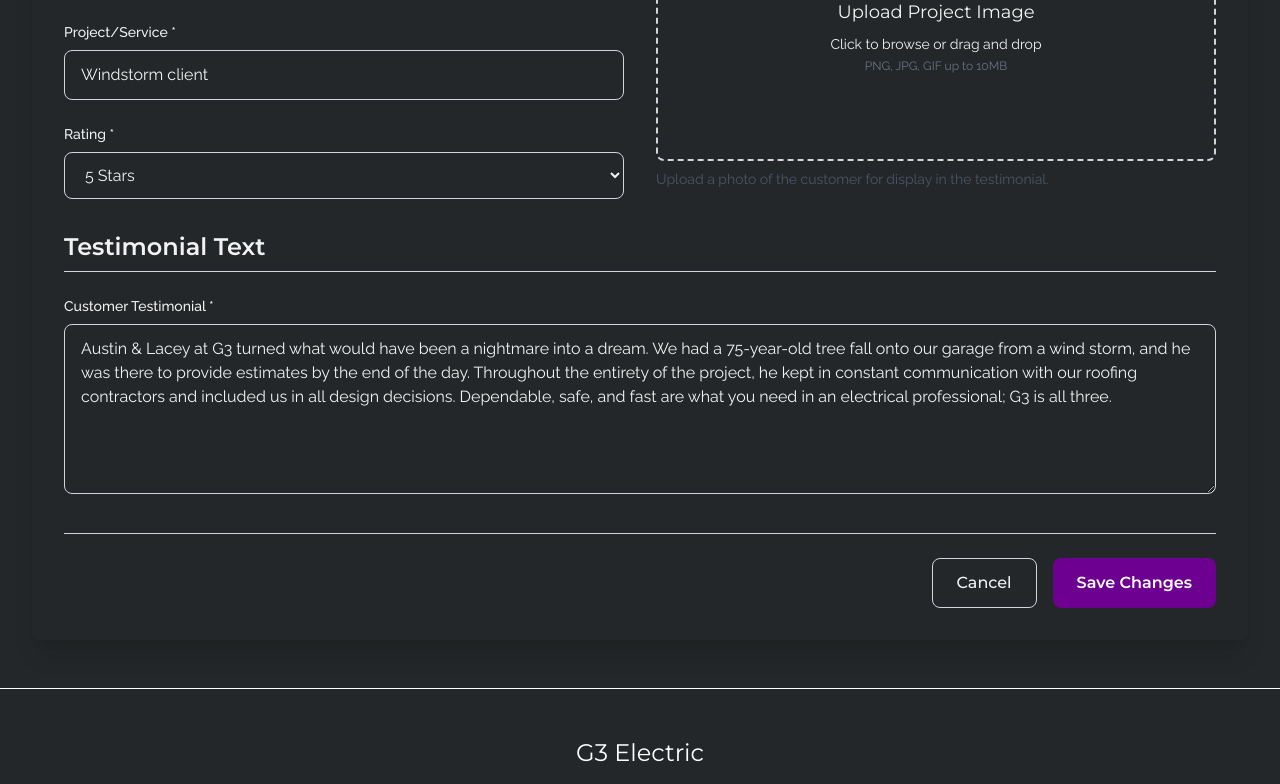
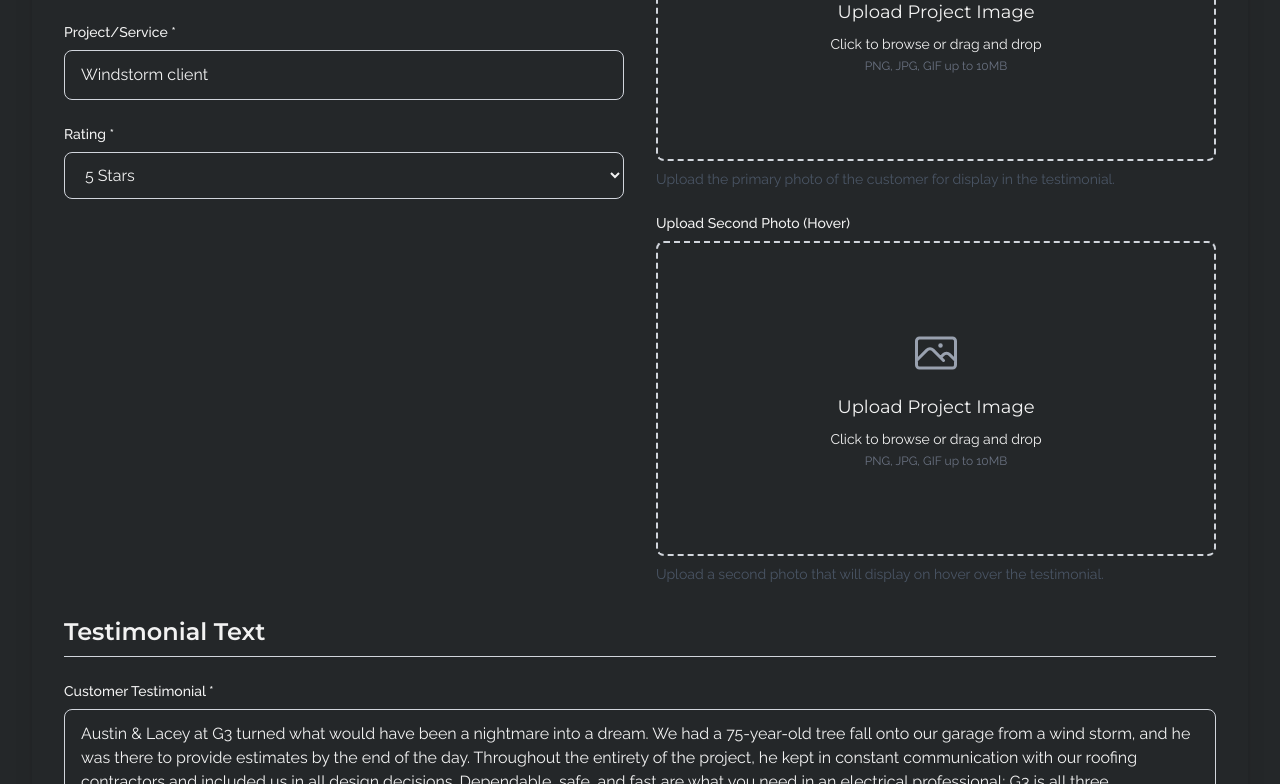
Before and after one commit to g3electricdsm-design/g3, a Next.js app: page /admin/testimonials/1/edit in a window 1280 px wide. Shown: the part 672-1456 px from the top of the page. Built offline with nearby package versions, Linux system fonts and the light colour scheme; a web font is replaced by a local one.

Commit message:
Add hover image functionality to testimonials with second image upload

```diff
--- a/src/app/admin/testimonials/[id]/edit/page.tsx
+++ b/src/app/admin/testimonials/[id]/edit/page.tsx
@@ -19,7 +19,8 @@ export default function EditTestimonialPage() {
     project: '',
     rating: 5,
     text: '',
-    image: ''
+    image: '',
+    image2: ''
   });
 
   const [isLoading, setIsLoading] = useState(true);
@@ -59,6 +60,21 @@ export default function EditTestimonialPage() {
         setFormData(prev => ({
           ...prev,
           image: dataUrl
+        }));
+      };
+      reader.readAsDataURL(imageFile);
+    }
+  };
+
+  const handleImage2Change = (imageFile: File | null) => {
+    if (imageFile) {
+      // Convert file to base64 data URL for persistence
+      const reader = new FileReader();
+      reader.onload = (e) => {
+        const dataUrl = e.target?.result as string;
+        setFormData(prev => ({
+          ...prev,
+          image2: dataUrl
         }));
       };
       reader.readAsDataURL(imageFile);
@@ -217,15 +233,29 @@ export default function EditTestimonialPage() {
 
                   <div>
                     <label className="block text-sm font-medium text-earle-black mb-2">
-                      Upload Customer Photo
+                      Upload Customer Photo (Primary)
                     </label>
                     <ImageUpload
                       currentImage={formData.image}
                       onImageChange={handleImageChange}
-                      label="Select customer photo"
+                      label="Select primary photo"
                     />
                     <p className="mt-2 text-sm text-gray-600">
-                      Upload a photo of the customer for display in the testimonial.
+                      Upload the primary photo of the customer for display in the testimonial.
+                    </p>
+                  </div>
+
+                  <div>
+                    <label className="block text-sm font-medium text-earle-black mb-2">
+                      Upload Second Photo (Hover)
+                    </label>
+                    <ImageUpload
+                      currentImage={formData.image2}
+                      onImageChange={handleImage2Change}
+                      label="Select hover photo"
+                    />
+                    <p className="mt-2 text-sm text-gray-600">
+                      Upload a second photo that will display on hover over the testimonial.
                     </p>
                   </div>
                 </div>
--- a/src/components/TestimonialCarousel.tsx
+++ b/src/components/TestimonialCarousel.tsx
@@ -19,6 +19,7 @@ export default function TestimonialCarousel({
 }: TestimonialCarouselProps) {
   const allTestimonials = getAllTestimonials();
   const [currentTestimonialIndex, setCurrentTestimonialIndex] = useState(0);
+  const [isHovering, setIsHovering] = useState(false);
   const currentTestimonial = allTestimonials[currentTestimonialIndex];
 
   // Ensure hooks are called unconditionally: derive transforms from a motion value
@@ -121,19 +122,36 @@ export default function TestimonialCarousel({
             </div>
 
             {/* Right side - Image (bleeds to edge) */}
-            <div className="overflow-hidden relative shrink-0 w-full md:w-[495px] hidden md:block h-[476px]">
+            <div
+              className="overflow-hidden relative shrink-0 w-full md:w-[495px] hidden md:block h-[476px]"
+              onMouseEnter={() => setIsHovering(true)}
+              onMouseLeave={() => setIsHovering(false)}
+            >
               <div className="absolute inset-0 overflow-hidden">
-                <Image
-                  src={`/images/testimonials/${currentTestimonial.name.toLowerCase().replace(/\s+/g, '-')}.jpg`}
+                {/* Primary image */}
+                {currentTestimonial.image && (
+                  <img
+                    src={currentTestimonial.image}
                     alt={`${currentTestimonial.name} - Customer testimonial`}
-                  width={495}
-                  height={476}
-                  className="absolute h-[143.73%] left-[-1.62%] top-[-43.73%] w-[103.59%] object-cover"
+                    className={`absolute h-[143.73%] left-[-1.62%] top-[-43.73%] w-[103.59%] object-cover transition-opacity duration-300 ${isHovering && currentTestimonial.image2 ? 'opacity-0' : 'opacity-100'}`}
                     onError={(e) => {
                       const target = e.target as HTMLImageElement;
                       target.style.display = 'none';
                     }}
                   />
+                )}
+                {/* Hover image */}
+                {currentTestimonial.image2 && (
+                  <img
+                    src={currentTestimonial.image2}
+                    alt={`${currentTestimonial.name} - After`}
+                    className={`absolute h-[143.73%] left-[-1.62%] top-[-43.73%] w-[103.59%] object-cover transition-opacity duration-300 ${isHovering ? 'opacity-100' : 'opacity-0'}`}
+                    onError={(e) => {
+                      const target = e.target as HTMLImageElement;
+                      target.style.display = 'none';
+                    }}
+                  />
+                )}
               </div>
             </div>
           </div>
--- a/src/data/testimonials.ts
+++ b/src/data/testimonials.ts
@@ -9,6 +9,7 @@ export interface Testimonial {
   rating: number;
   text: string;
   image?: string;
+  image2?: string;
 }
 
 export const testimonials: Testimonial[] = [
```
Lines whose indentation alone changed are shown as unchanged.
